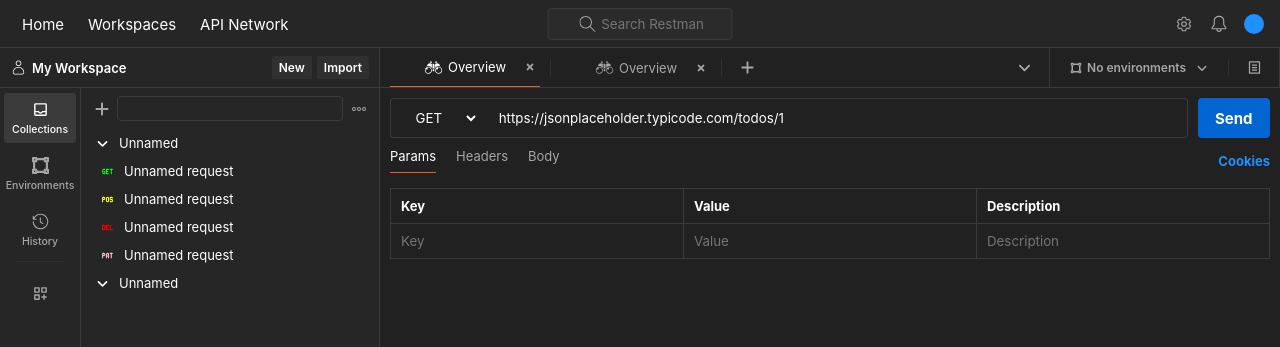
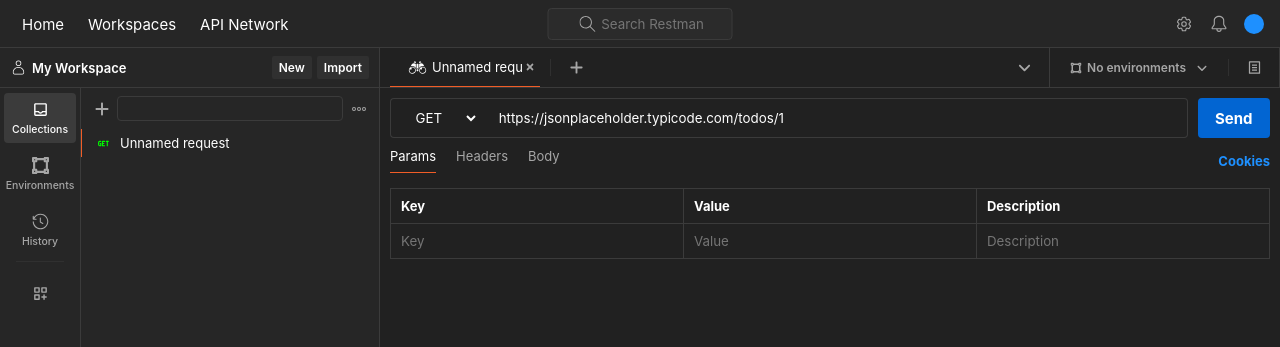
Before and after one commit to justheimsk/Restman, a React app: page / in a window 1280 px wide. Both pictures are taken after a click on the icon 101 px from the left and 108 px from the top of the page. Shown: the top 347 px of the page. Built offline with nearby package versions, Linux system fonts and the light colour scheme; the HTML template or start-up script is replaced by a standard one.

Commit message:
feat: add stateful endpoints & tabs

```diff
--- a/src/components/Layout/Layout.style.scss
+++ b/src/components/Layout/Layout.style.scss
@@ -3,6 +3,16 @@
 
   .layout--column {
     height: calc(100vh - 48px);
+  }
+
+  .layout--tabs {
+    max-width: calc(100vw - 270px - 380px - 10px);
+    overflow-x: auto;
+    overflow-y: hidden;
+
+    &::-webkit-scrollbar {
+      display: none;
+    }
   }
 
   .layout--left {
--- a/src/components/Layout/Layout.tsx
+++ b/src/components/Layout/Layout.tsx
@@ -4,12 +4,26 @@ import { Header, Panel, Sidebar, Tab } from '@components/Layout';
 import { Button } from '@components/Button';
 import { GiBinoculars } from 'react-icons/gi';
 import { FaAngleDown, FaPlus, FaVectorSquare } from 'react-icons/fa6';
-import { LiaThListSolid } from 'react-icons/lia';
 import { RiFileListLine } from 'react-icons/ri';
-import { PiDotsThreeOutline } from 'react-icons/pi';
 import { RequestManager } from '@components/RequestManager';
+import { useAppDispatch, useAppSelector } from '../../hooks';
+import { activateEndpoint } from '../../store/layoutSlice';
 
 export function Layout() {
+  const tabs = useAppSelector((state) => state.layout.tabs);
+  const endpoints = useAppSelector((state) => state.layout.endpoints);
+  const dispatch = useAppDispatch();
+
+  function scrollX(e: React.WheelEvent<HTMLDivElement>) {
+    const el = e.currentTarget;
+    e.preventDefault();
+
+    el.scrollTo({
+      left: el.scrollLeft - e.deltaY,
+      behavior: 'auto',
+    });
+  }
+
   return (
     <>
       <div id="layout--container">
@@ -33,11 +47,26 @@ export function Layout() {
         </div>
         <div className="layout--column layout--right">
           <Header secondary>
-            <div className="layout__flex layout__hfull layout__mgap layout__items-center">
-              <Tab active label="Overview" icon={<GiBinoculars />} />
-              <div className="layout--divider" />
-              <Tab label="Overview" icon={<GiBinoculars />} />
-              <div className="layout--divider" />
+            <div
+              onWheel={scrollX}
+              className="layout__flex layout--tabs layout__hfull layout__mgap layout__items-center"
+            >
+              {tabs.map((tab) => (
+                <>
+                  <Tab
+                    key={tab.id}
+                    label={
+                      endpoints.find((e) => e.id === tab.endpointId)?.name || ''
+                    }
+                    active={
+                      endpoints.find((e) => e.id === tab.endpointId)?.active
+                    }
+                    icon={<GiBinoculars />}
+                    onClick={() => dispatch(activateEndpoint(tab.endpointId))}
+                  />
+                  <div key={tab.id} className="layout--divider" />
+                </>
+              ))}
               <i className="layout--header--button">
                 <FaPlus />
               </i>
--- a/src/components/Layout/Panel/Endpoint/Endpoint.style.scss
+++ b/src/components/Layout/Panel/Endpoint/Endpoint.style.scss
@@ -5,6 +5,10 @@
   width: 100%;
   color: var(--text-primary);
   font-size: 13px;
+
+  &.panel--endpoint__active {
+    border-left: 1px solid var(--postman);
+  }
 
   &.panel--endpoint__closed {
     .panel--endpoint--angle--icon {
--- a/src/components/Layout/Panel/Endpoint/Endpoint.tsx
+++ b/src/components/Layout/Panel/Endpoint/Endpoint.tsx
@@ -10,11 +10,15 @@ import {
 } from 'react-icons/tb';
 import { useState } from 'react';
 
+export type METHODS = 'get' | 'post' | 'put' | 'patch' | 'delete';
 export type EndpointProps = {
   label: string;
   type: 'folder' | 'endpoint';
-  method?: 'get' | 'post' | 'put' | 'patch' | 'delete';
+  method?: METHODS;
   children?: React.ReactNode;
+  active?: boolean;
+  // biome-ignore lint/suspicious/noExplicitAny: <explanation>
+  onClick?: (...args: any) => void;
 };
 
 export function Endpoint(props: EndpointProps) {
@@ -22,8 +26,10 @@ export function Endpoint(props: EndpointProps) {
 
   return (
     <>
+      {/* biome-ignore lint/a11y/useKeyWithClickEvents: <explanation> */}
       <div
-        className={`panel--endpoint ${closed ? 'panel--endpoint__closed' : ''}`}
+        onClick={props.onClick}
+        className={`panel--endpoint ${props.active ? 'panel--endpoint__active' : ''} ${closed ? 'panel--endpoint__closed' : ''}`}
       >
         <div className="panel--endpoint--infos">
           {/* biome-ignore lint/a11y/useKeyWithClickEvents: <explanation> */}
--- a/src/components/Layout/Panel/Panel.tsx
+++ b/src/components/Layout/Panel/Panel.tsx
@@ -2,13 +2,33 @@ import { FaPlus } from 'react-icons/fa6';
 import { Endpoint } from '@components/Layout';
 import './Panel.style.scss';
 import { PiDotsThreeOutline } from 'react-icons/pi';
+import { useAppDispatch, useAppSelector } from '../../../hooks';
+import { activateEndpoint, pushEndpoint } from '../../../store/layoutSlice';
 
 export function Panel() {
+  const endpoints = useAppSelector((state) => state.layout.endpoints);
+  const dispatch = useAppDispatch();
+
+  function addEndpoint() {
+    const id = `${Math.floor(Math.random() * 999)}`;
+    dispatch(
+      pushEndpoint({
+        name: 'Unnamed request',
+        id,
+        method: 'get',
+        url: 'https://jsonplaceholder.typicode.com/todos/1',
+        active: false,
+      }),
+    );
+    dispatch(activateEndpoint(id));
+  }
+
   return (
     <>
       <div id="layout--panel">
         <div id="layout--panel--actions">
-          <i>
+          {/* biome-ignore lint/a11y/useKeyWithClickEvents: <explanation> */}
+          <i onClick={() => addEndpoint()}>
             <FaPlus />
           </i>
           <div id="panel--actions--search">
@@ -19,13 +39,16 @@ export function Panel() {
           </i>
         </div>
         <div id="layout--panel--folders" className="scrollbar">
-          <Endpoint type="folder" label="Unnamed">
-            <Endpoint label="Unnamed request" type="endpoint" method="get" />
-            <Endpoint label="Unnamed request" type="endpoint" method="post" />
-            <Endpoint label="Unnamed request" type="endpoint" method="delete" />
-            <Endpoint label="Unnamed request" type="endpoint" method="patch" />
-          </Endpoint>
-          <Endpoint type="folder" label="Unnamed" />
+          {endpoints.map((e) => (
+            <Endpoint
+              onClick={() => dispatch(activateEndpoint(e.id))}
+              label={e.name}
+              method={e.method}
+              type="endpoint"
+              key={e.id}
+              active={e.active}
+            />
+          ))}
         </div>
       </div>
     </>
--- a/src/components/Layout/Tab/Tab.style.scss
+++ b/src/components/Layout/Tab/Tab.style.scss
@@ -6,9 +6,18 @@
   cursor: pointer;
   height: 100%;
   width: 150px;
+  min-width: 150px;
   font-size: 13px;
   color: var(--text-secondary);
   position: relative;
+
+  &>span {
+    width: 100%;
+    max-width: 60%;
+    white-space: nowrap;
+    text-overflow: clip;
+    overflow: hidden;
+  }
 
   i {
     font-size: 19px;
--- a/src/components/Layout/Tab/Tab.tsx
+++ b/src/components/Layout/Tab/Tab.tsx
@@ -5,12 +5,16 @@ export type TabProps = {
   label: string;
   icon: React.ReactNode;
   active?: boolean;
+  // biome-ignore lint/suspicious/noExplicitAny: <explanation>
+  onClick?: (...args: any) => void;
 };
 
 export function Tab(props: TabProps) {
   return (
     <>
+      {/* biome-ignore lint/a11y/useKeyWithClickEvents: <explanation> */}
       <div
+        onClick={props.onClick}
         className={`column--tab ${props.active ? 'column--tab__active' : ''}`}
       >
         <i>{props.icon}</i>
--- a/src/components/RequestManager/RequestInput/RequestInput.tsx
+++ b/src/components/RequestManager/RequestInput/RequestInput.tsx
@@ -2,15 +2,16 @@ import { useState } from 'react';
 import './RequestInput.style.scss';
 import type { HTTP_METHODS } from '@lib/interfaces/HttpClient';
 import { set } from '../../../store/httpResponse';
-import { useAppDispatch } from '../../../hooks';
+import { useAppDispatch, useAppSelector } from '../../../hooks';
 import { Loader } from '@components/Loader/Loader';
+import { setUrl } from '../../../store/layoutSlice';
 
 export function RequestInput() {
-  const [url, setUrl] = useState(
-    'https://jsonplaceholder.typicode.com/todos/1',
-  );
   const [method, setMethod] = useState<HTTP_METHODS>('GET');
   const [requestLoading, setRequestLoading] = useState(false);
+  const endpoint = useAppSelector((state) =>
+    state.layout.endpoints.find((e) => e.active),
+  );
   const dispatch = useAppDispatch();
 
   async function sendRequest() {
@@ -18,17 +19,20 @@ export function RequestInput() {
       setRequestLoading(true);
 
       const res = await window.restman.http.request({
-        endpoint: url,
+        endpoint: endpoint?.url || '',
         method: method,
       });
 
-      console.log(res);
       dispatch(set(res));
     } catch (err) {
       console.log(err);
     } finally {
       setRequestLoading(false);
     }
+  }
+
+  function _setUrl(url: string) {
+    dispatch(setUrl({ id: endpoint?.id, url }));
   }
 
   return (
@@ -44,8 +48,8 @@ export function RequestInput() {
             <option value="POST">POST</option>
           </select>
           <input
-            onChange={(e) => setUrl(e.target.value)}
-            value={url}
+            onChange={(e) => _setUrl(e.target.value)}
+            value={endpoint?.url}
             type="text"
             id="input"
             placeholder="Enter url or paste text"
--- a/src/components/RequestManager/RequestResponse/RequestResponse.tsx
+++ b/src/components/RequestManager/RequestResponse/RequestResponse.tsx
@@ -119,7 +119,6 @@ export function RequestResponse() {
               <Table
                 head={['Key', 'Value']}
                 readOnly
-                focused
                 body={Object.entries<string>(response.headers).map(
                   (entry: string[]) => {
                     return {
--- a/src/components/Table/Table.tsx
+++ b/src/components/Table/Table.tsx
@@ -49,11 +49,10 @@ export function Table(props: TableProps) {
                 // biome-ignore lint/suspicious/noArrayIndexKey: <explanation>
                 <td key={i}>
                   <input
-                    readOnly={props.readOnly}
+                    readOnly={props.readOnly || false}
                     onChange={() => onChange(_body)}
                     type="text"
                     placeholder={b}
-                    value={props.readOnly ? b : ''}
                   />
                 </td>
               ))}
```
